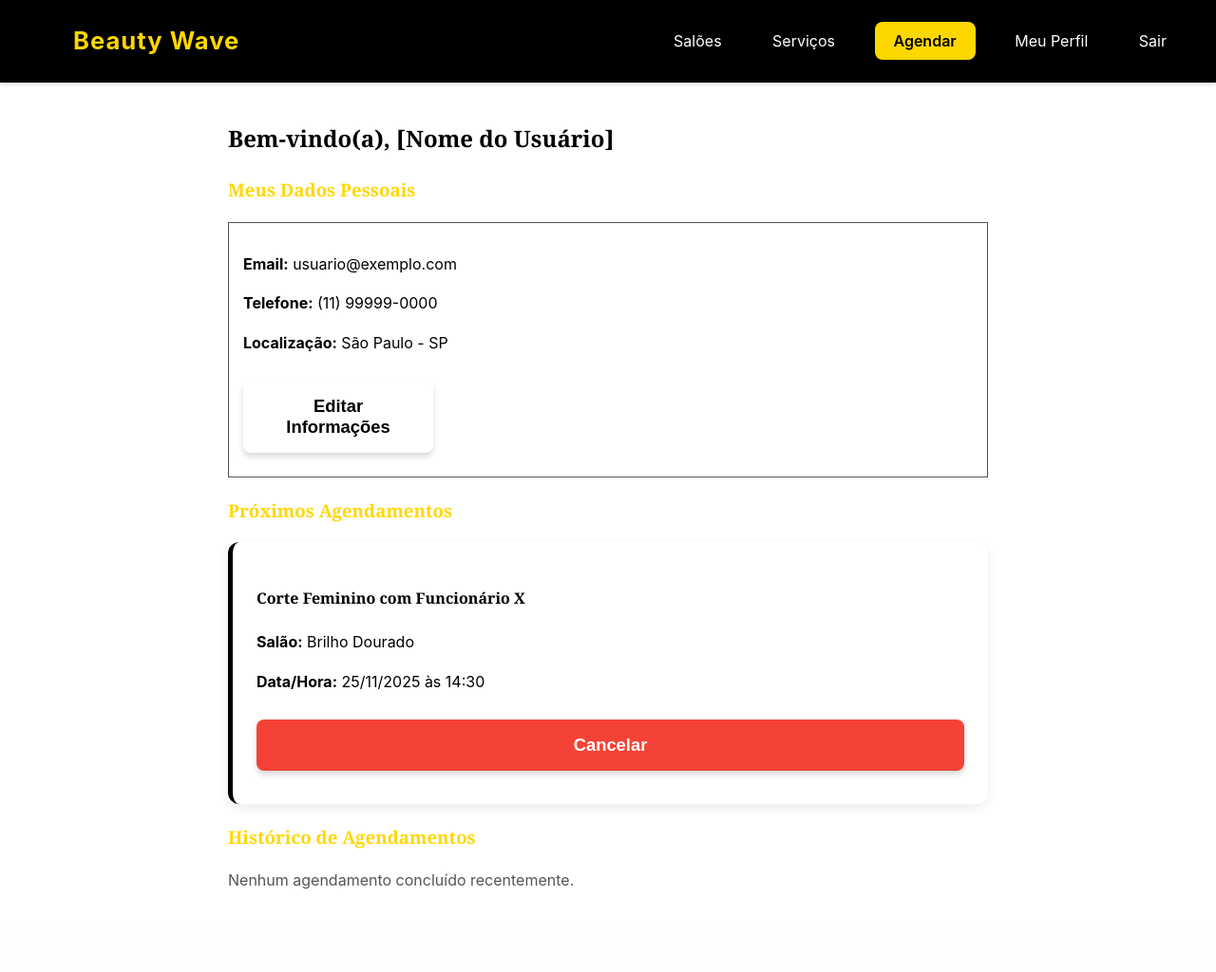
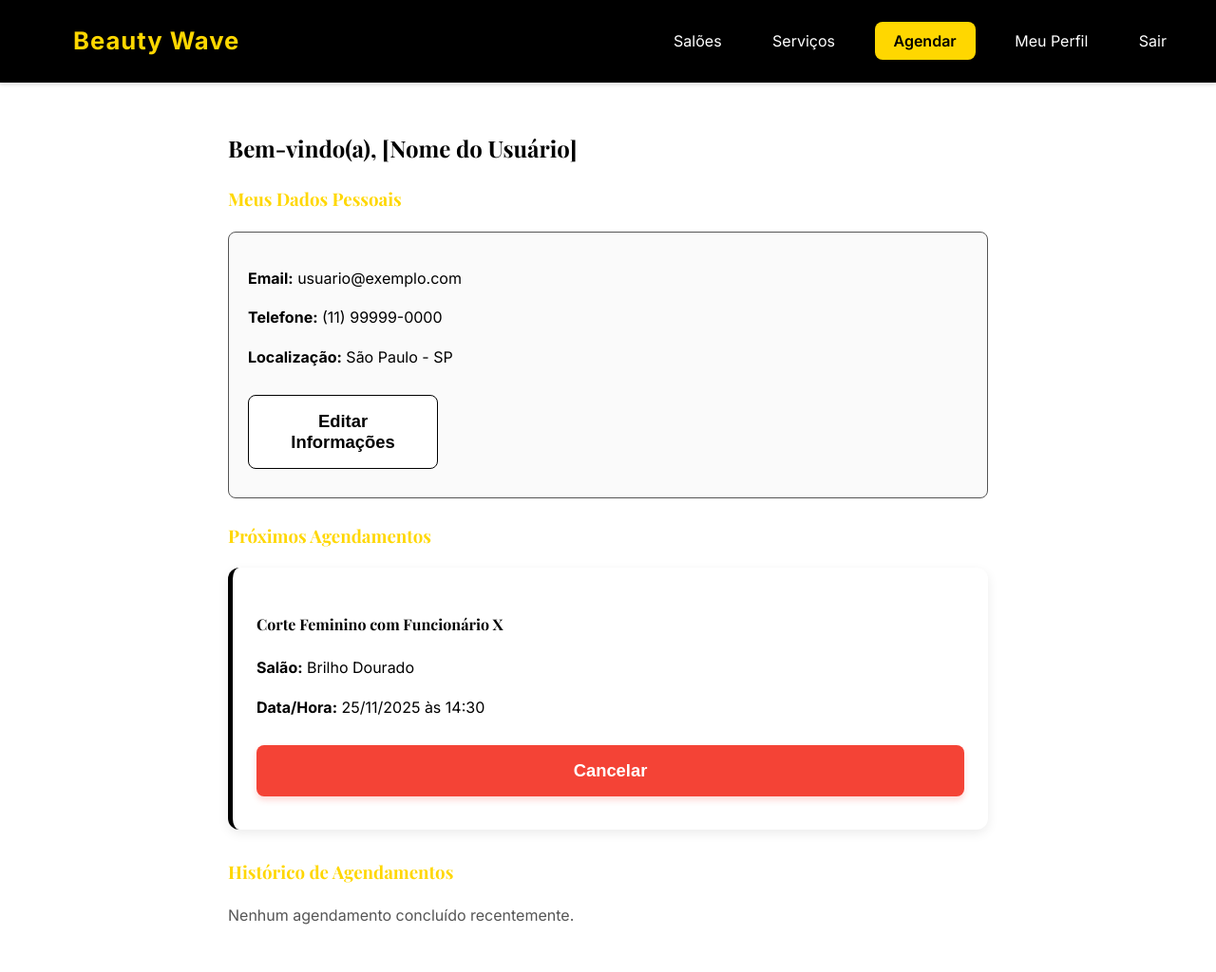
Before and after one commit to jmsv25t/omega, a Python web app: template templates/perfil.html in a window 1280 px wide. Shown: the whole page at 95% size. Before the commit the page ends 937 px from the top, so only its background shows below. Run offline with Jinja, Linux system fonts and the light colour scheme; the template is opened without the code that fills it, so the values that code supplies are empty.

Commit message:
Refactor perfil.html for improved styling and structure

```diff
--- a/templates/perfil.html
+++ b/templates/perfil.html
@@ -5,6 +5,7 @@
     <meta name="viewport" content="width=device-width, initial-scale=1.0">
     <title>Meu Perfil - Beauty Wave</title>
     <link rel="stylesheet" href="{{ url_for('static', filename='css/style.css') }}">
+    <link href="https://fonts.googleapis.com/css2?family=Inter:wght@400;600;700&family=Playfair+Display:wght@700&display=swap" rel="stylesheet">
 </head>
 <body>
     <div class="navbar">
@@ -18,28 +19,29 @@
         </div>
     </div>
 
-    <div style="padding: 20px; max-width: 800px; margin: 0 auto;">
+    <main class="container container-narrow">
         <h2>Bem-vindo(a), [Nome do Usuário]</h2>
+
         <h3 class="accent-text">Meus Dados Pessoais</h3>
-        <div style="border: 1px solid var(--text-light); padding: 15px; margin-bottom: 20px;">
+        <div class="data-box">
             <p><strong>Email:</strong> usuario@exemplo.com</p>
             <p><strong>Telefone:</strong> (11) 99999-0000</p>
             <p><strong>Localização:</strong> São Paulo - SP</p>
-            <button class="main-button" style="width: 200px; background-color: var(--secondary-color); color: var(--primary-color);">Editar Informações</button>
+            <button class="main-button button-secondary" style="width: 200px;">Editar Informações</button>
         </div>
 
         <h3 class="accent-text">Próximos Agendamentos</h3>
         <div class="grid-container" style="padding: 0; margin: 0;">
-             <div class="card" style="border-color: var(--primary-color);">
+             <div class="card" style="border-left-color: var(--primary-color);">
                 <h4>Corte Feminino com Funcionário X</h4>
                 <p><strong>Salão:</strong> Brilho Dourado</p>
                 <p><strong>Data/Hora:</strong> 25/11/2025 às 14:30</p>
-                <button class="main-button" style="width: 100%; background-color: #f44336; color: white;">Cancelar</button>
+                <button class="main-button button-danger">Cancelar</button>
             </div>
         </div>
 
-        <h3 class="accent-text" style="margin-top: 20px;">Histórico de Agendamentos</h3>
+        <h3 class="accent-text" style="margin-top: 30px;">Histórico de Agendamentos</h3>
         <p style="color: var(--text-light);">Nenhum agendamento concluído recentemente.</p>
-    </div>
+    </main>
 </body>
 </html>
```
